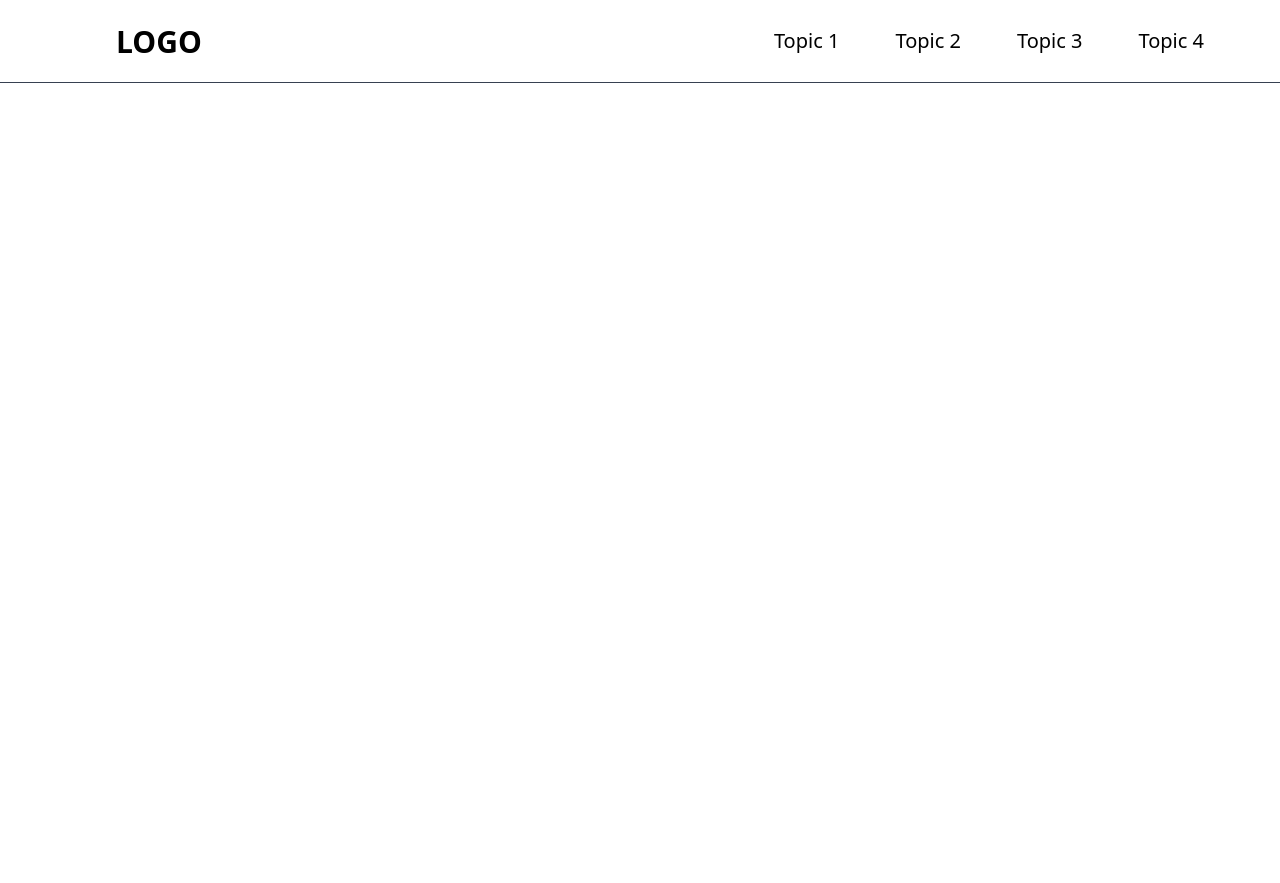
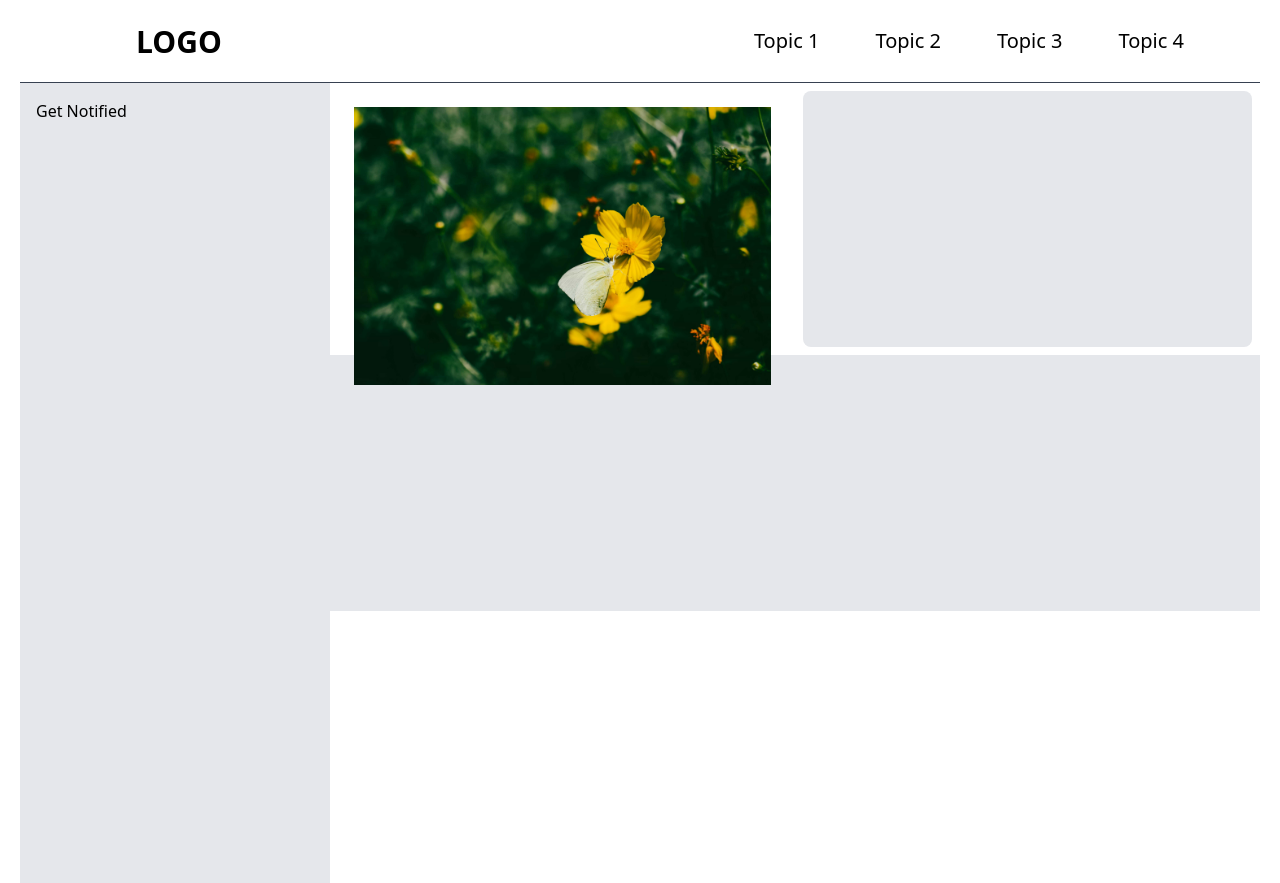
Before and after one commit to locha24/pract2, a website: page pub/index.html in a window 1280 px wide. Before the commit the page ends 800 px from the top, so only its background shows below. Drawn offline with Linux system fonts and the light colour scheme.

Commit message:
Edited Html File

```diff
--- a/pub/index.html
+++ b/pub/index.html
@@ -7,6 +7,7 @@
     <link href="./output.css" rel="stylesheet" />
   </head>
   <body>
+    <div class="pl-5 pr-5">
     <header
       class="flex justify-between items-center p-4 border-b border-gray-700"
     >
@@ -22,11 +23,26 @@
         </ul>
       </nav>
     </header>
-    <div>
+    <div class="flex">
+      <div class="w-1/4 h-screen bg-gray-200 p-4">
+        <ul>
+          <li class="">Get Notified</li>
+        </ul>
+      </div>
+      <div class="w-3/4">
+        <div class="flex justify-between">
+          <div class="w-1/2 h-64 p-4 rounded-lg ml-2 mt-2 mr-2 mb-2">
+            <img src="./images/image1.jpg">
+          </div>
+          <div class="w-1/2 h-64 bg-gray-200 p-4 rounded-lg ml-2 mt-2 mr-2 mb-2">
 
+          </div>
+        </div>
+        <div class="w-full h-64 bg-gray-200">
+
+        </div>
+      </div>
     </div>
-    <footer>
-
-    </footer>
+  </div>
   </body>
 </html>
```
Also changed, not shown: pub/images/image1.jpg (added), pub/images/image2.jpg (added), pub/output.css.
